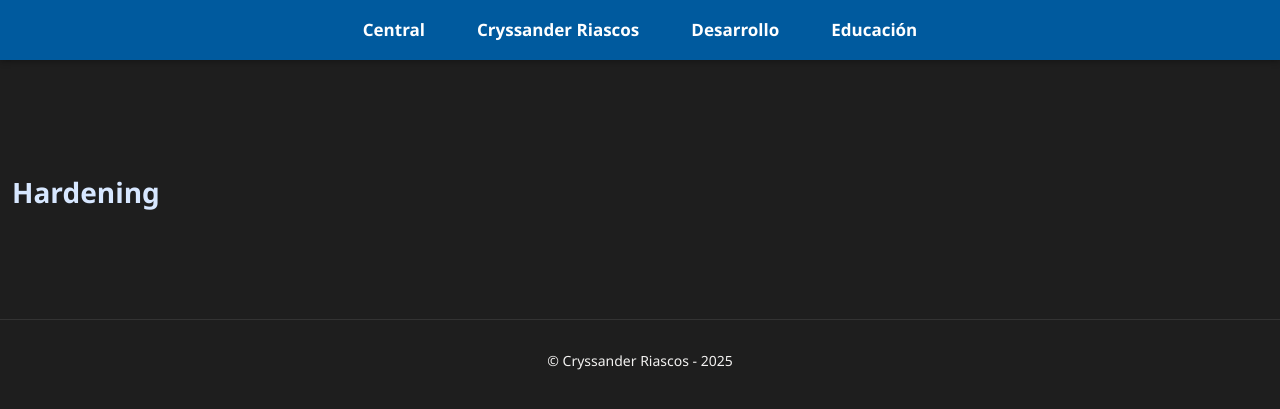
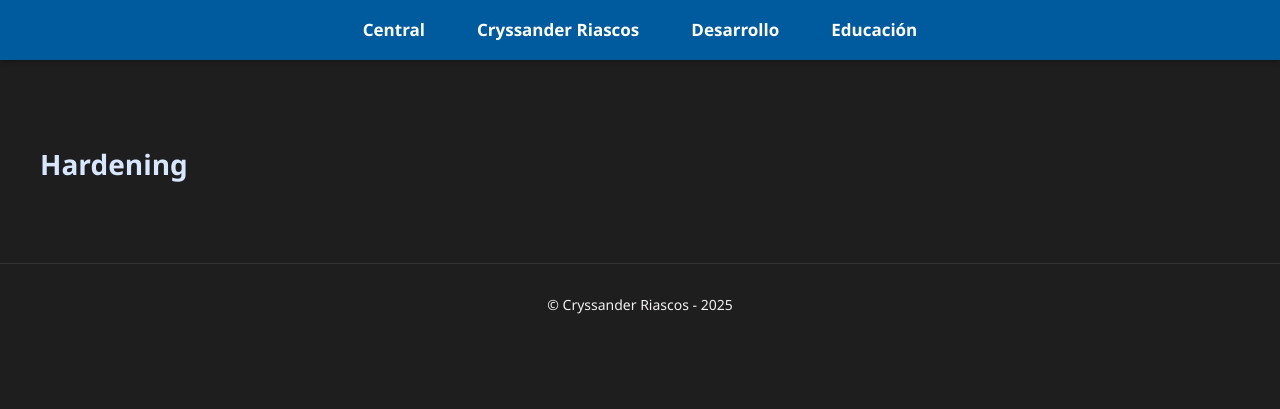
Before and after one commit to rlaricorcontinental/grupo8nrc23730, a Jekyll site: the page built from TM638231/hardening.md, in a window 1280 px wide. Shown: the top 409 px of the page. Built offline with Jekyll 4.4.1, drawn with Linux system fonts in a browser that asks for light colours.

Commit message:
Update fluentui-dark.css

```diff
--- a/assets/css/fluentui-dark.css
+++ b/assets/css/fluentui-dark.css
@@ -39,9 +39,9 @@ nav ul li a:hover {
 }
 
 main {
-    padding: 12px;
-    /* max-width: 800px; */
-    margin: 80px auto;
+    padding: 24px;
+    max-width: 1200px;
+    margin: 40px auto;
 }
 
 /* ---- Títulos y Tipografía ---- */
```
